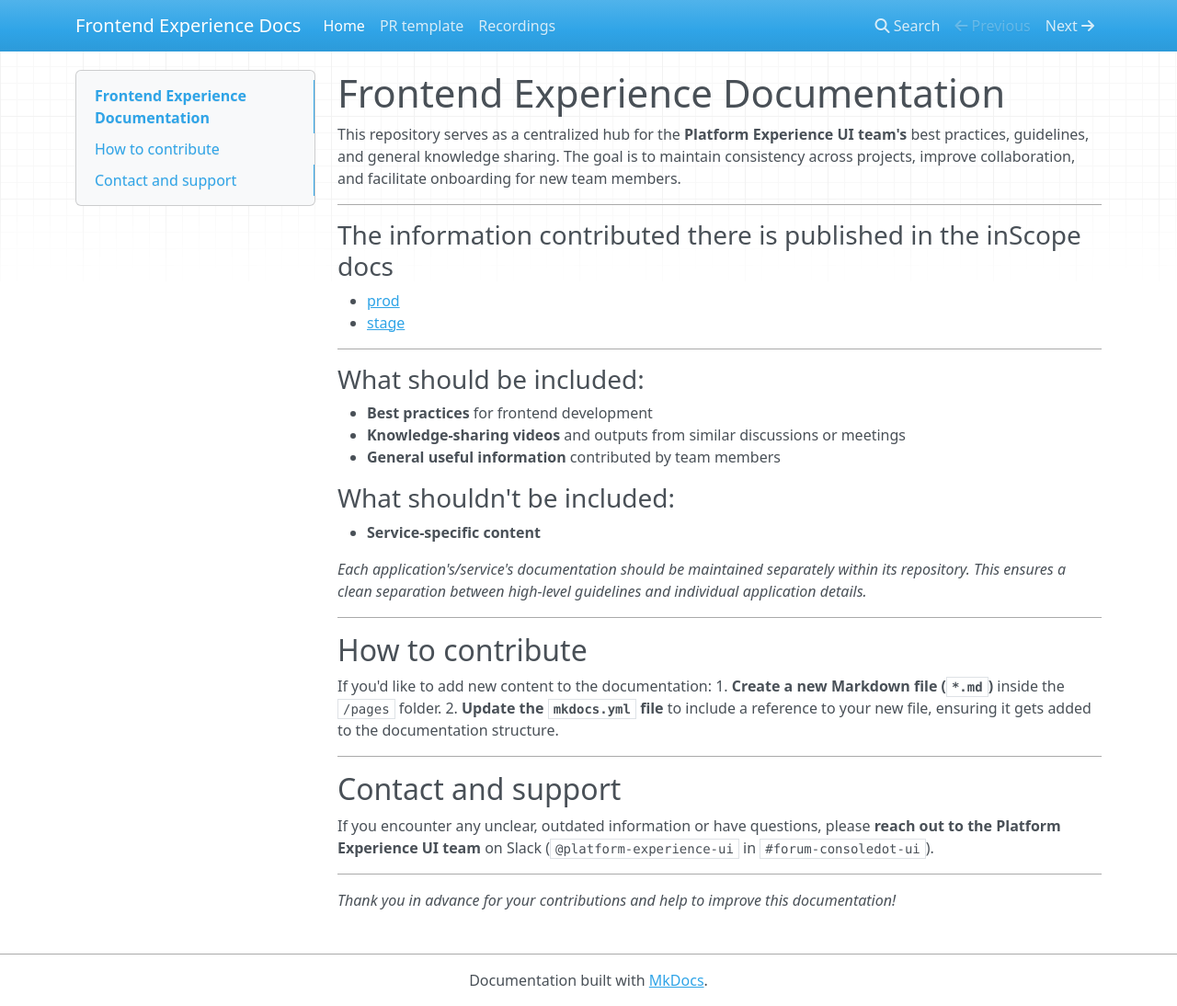
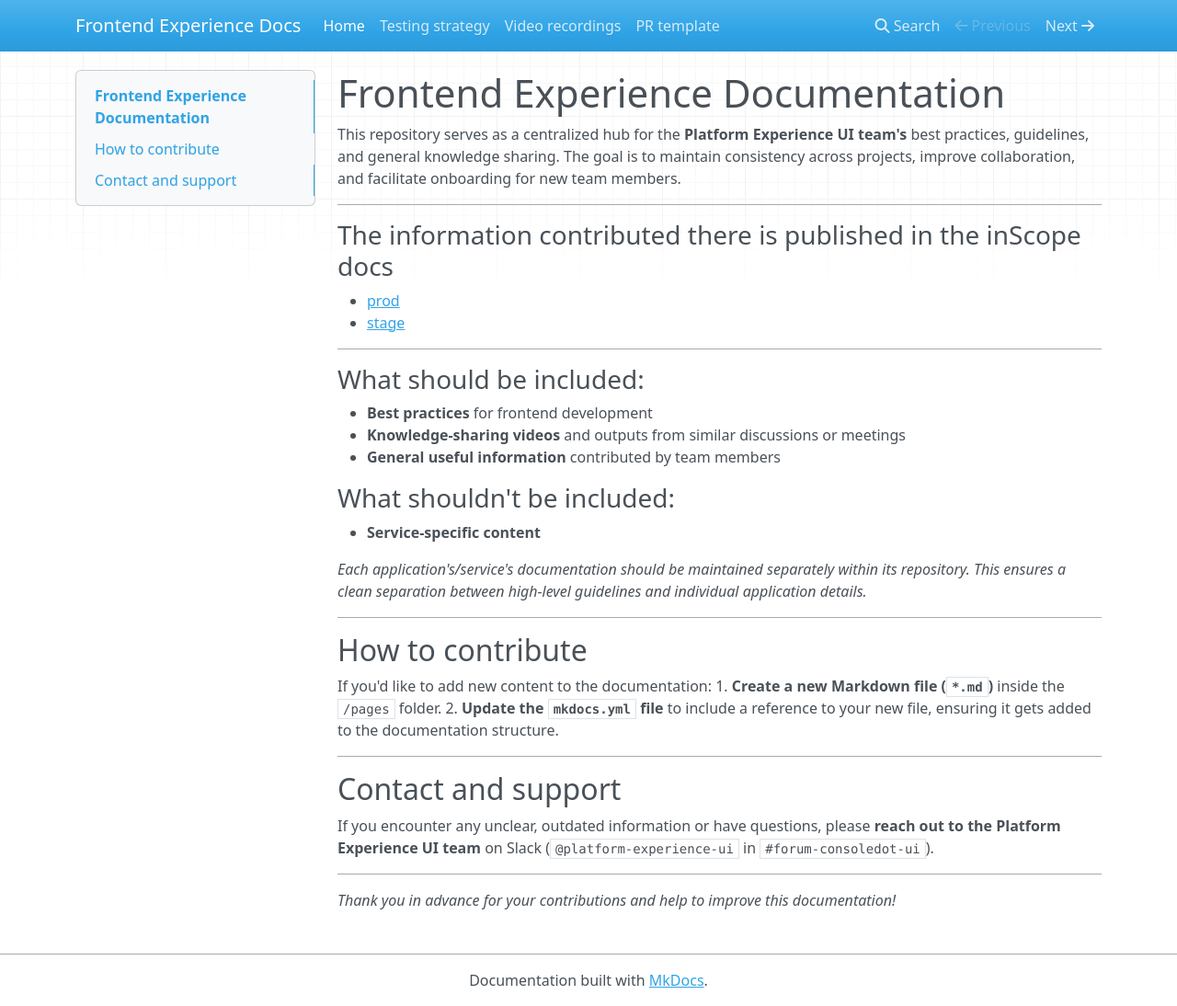
Before and after one commit to fhlavac/frontend-experience-docs, an MkDocs documentation site: the page built from pages/index.md, in a window 1280 px wide and 1094 px high. Shown: the whole window at 92% size. Built offline with MkDocs 1.6.1, drawn with Linux system fonts in a browser that asks for light colours; nearby versions of some CDN libraries.

Commit message:
Update mkdocs.yml

```diff
--- a/mkdocs.yml
+++ b/mkdocs.yml
@@ -7,5 +7,6 @@ markdown_extensions:
 
 nav:
 - Home: index.md
+- Testing strategy: testing-strategy.md
+- Video recordings: recordings.md
 - PR template: pr-template.md
-- Recordings: recordings.md
```
